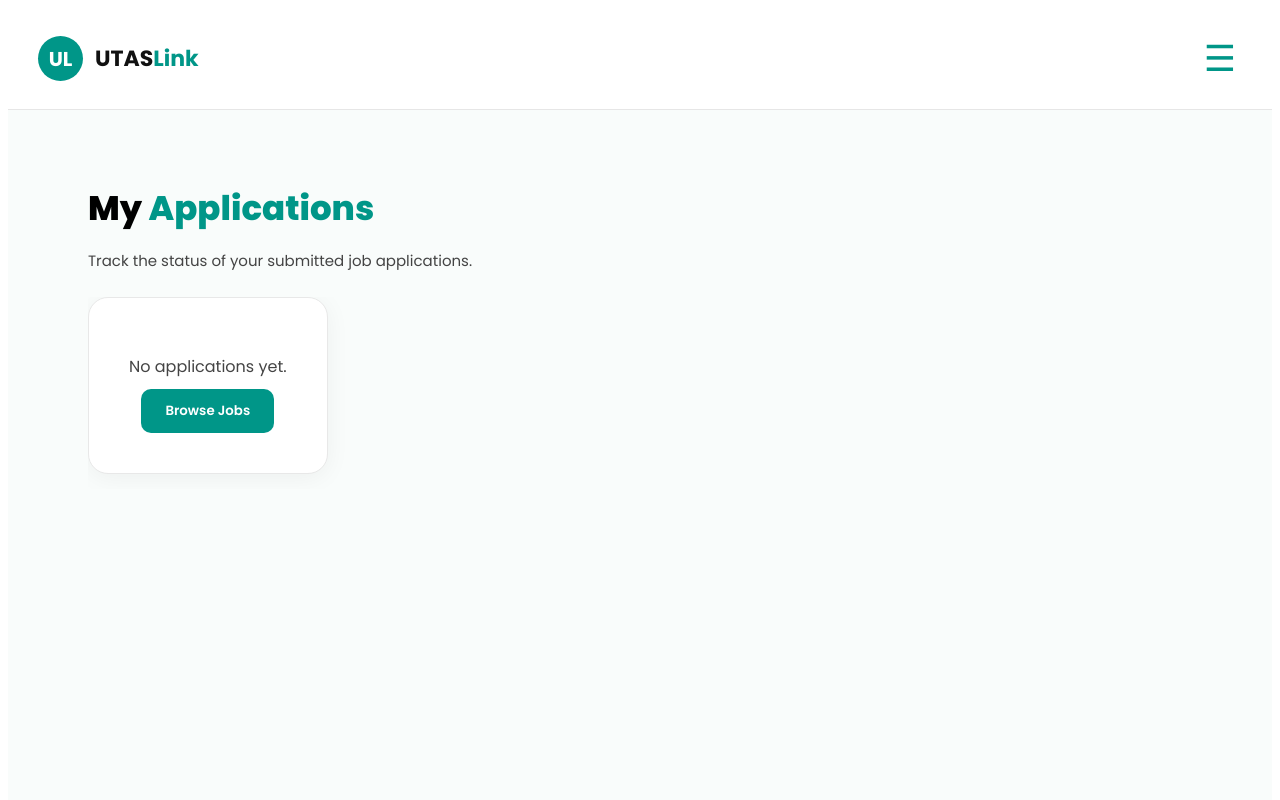
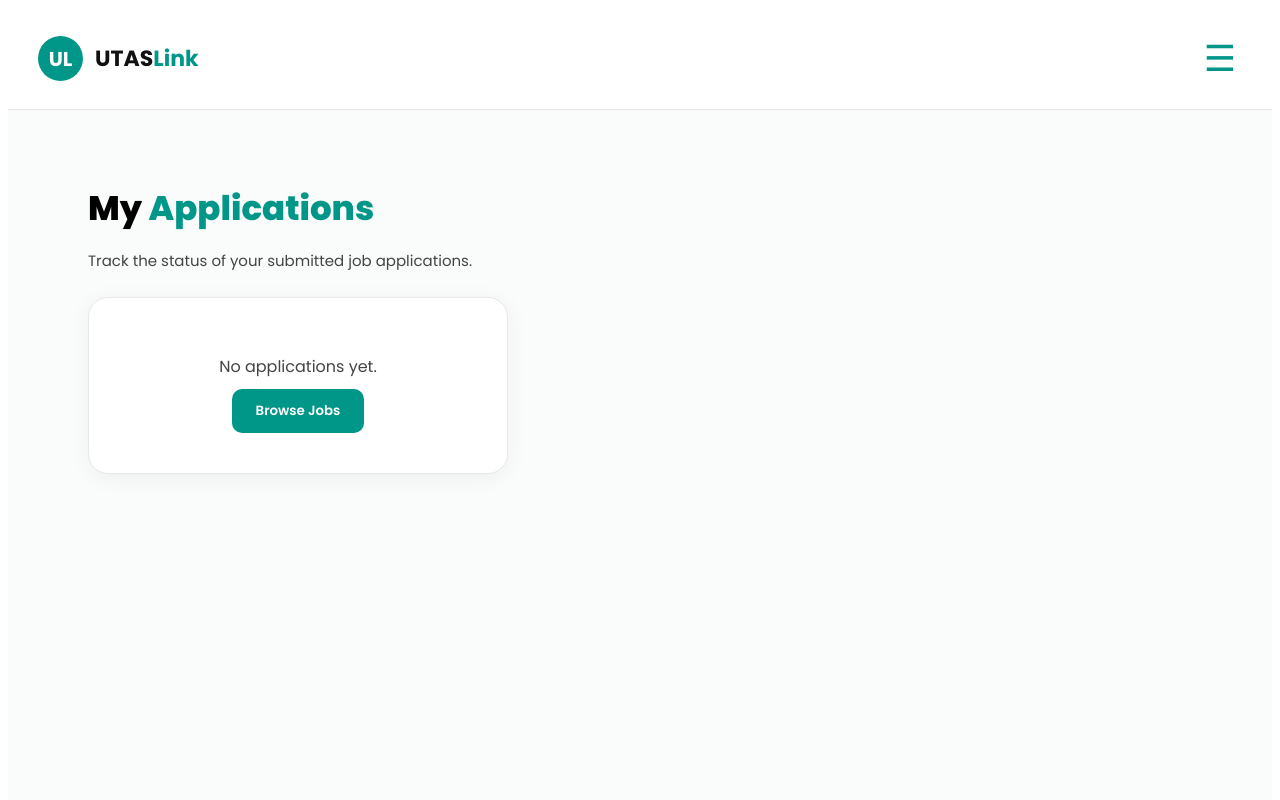
Before and after one commit to Aisha-Ahmed-Al-Mashikhi/utas-link-project, a React (Create React App) app in the folder client/: page /student-applications in a window 1280 px wide. Shown: the top 800 px of the page. Built offline with nearby package versions, Linux system fonts and the light colour scheme.

Commit message:
Update StudentApplications.jsx

```diff
--- a/client/src/Component/StudentApplications.jsx
+++ b/client/src/Component/StudentApplications.jsx
@@ -1,6 +1,8 @@
-// src/Component/StudentApplications.js
+// ===============================
+// StudentApplications.jsx — FINAL
+// ===============================
 
-import React, { useEffect } from "react";
+import React, { useEffect, useState } from "react";
 import { useDispatch, useSelector } from "react-redux";
 import {
   fetchStudentApplications,
@@ -32,6 +34,23 @@ const StudentApplications = () => {
       .catch(() => alert("Error deleting application."));
   };
 
+  // -------------------------------
+  // PAGINATION
+  // -------------------------------
+  const [currentPage, setCurrentPage] = useState(1);
+  const cardsPerPage = 4;
+
+  const indexOfLast = currentPage * cardsPerPage;
+  const indexOfFirst = indexOfLast - cardsPerPage;
+
+  const currentCards = studentApplications.slice(indexOfFirst, indexOfLast);
+
+  const totalPages = Math.ceil(studentApplications.length / cardsPerPage);
+
+  const goToPage = (page) => {
+    if (page >= 1 && page <= totalPages) setCurrentPage(page);
+  };
+
   return (
     <div className="applications-page">
       <h1 className="applications-title">
@@ -42,9 +61,9 @@ const StudentApplications = () => {
         Track the status of your submitted job applications.
       </p>
 
-      {/* Horizontal Scroll */}
-      <div className="applications-scroll">
-        {studentApplications.length === 0 ? (
+      {/* Grid 2x2 Layout */}
+      <div className="applications-grid">
+        {currentCards.length === 0 ? (
           <div className="empty-state">
             <p>No applications yet.</p>
             <button
@@ -55,7 +74,7 @@ const StudentApplications = () => {
             </button>
           </div>
         ) : (
-          studentApplications.map((app) => (
+          currentCards.map((app) => (
             <div className="application-card small-card" key={app._id}>
               <div className="app-info">
                 <div className="app-icon">🏢</div>
@@ -78,7 +97,7 @@ const StudentApplications = () => {
                 </div>
               </div>
 
-              {/* Buttons Row */}
+              {/* Actions */}
               <div className="app-actions-row">
                 {!app.jobDeleted && (
                   <button
@@ -104,6 +123,35 @@ const StudentApplications = () => {
           ))
         )}
       </div>
+
+      {/* Pagination */}
+      {totalPages > 1 && (
+        <div className="apps-pagination">
+          <button
+            onClick={() => goToPage(currentPage - 1)}
+            disabled={currentPage === 1}
+          >
+            ◀ Prev
+          </button>
+
+          {[...Array(totalPages)].map((_, index) => (
+            <button
+              key={index}
+              className={currentPage === index + 1 ? "active-page" : ""}
+              onClick={() => goToPage(index + 1)}
+            >
+              {index + 1}
+            </button>
+          ))}
+
+          <button
+            onClick={() => goToPage(currentPage + 1)}
+            disabled={currentPage === totalPages}
+          >
+            Next ▶
+          </button>
+        </div>
+      )}
     </div>
   );
 };
```
